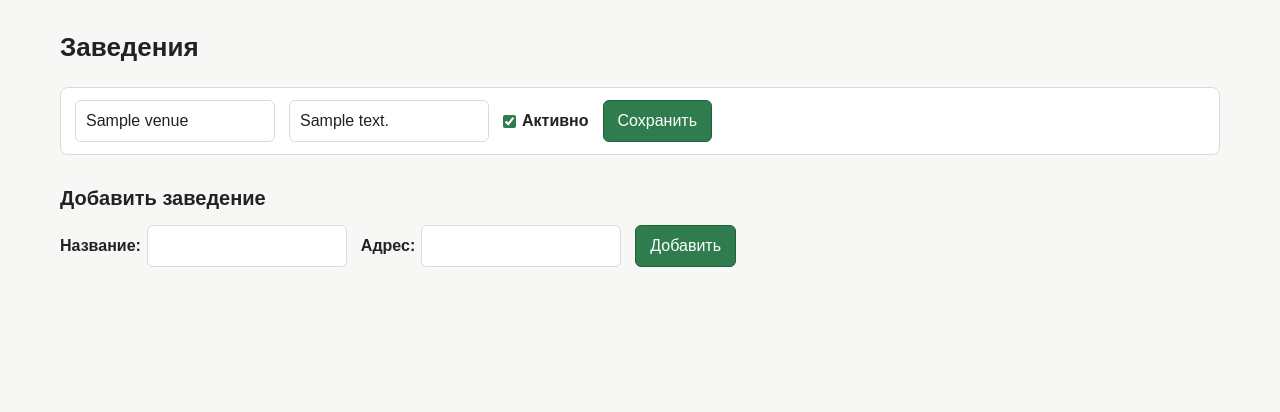
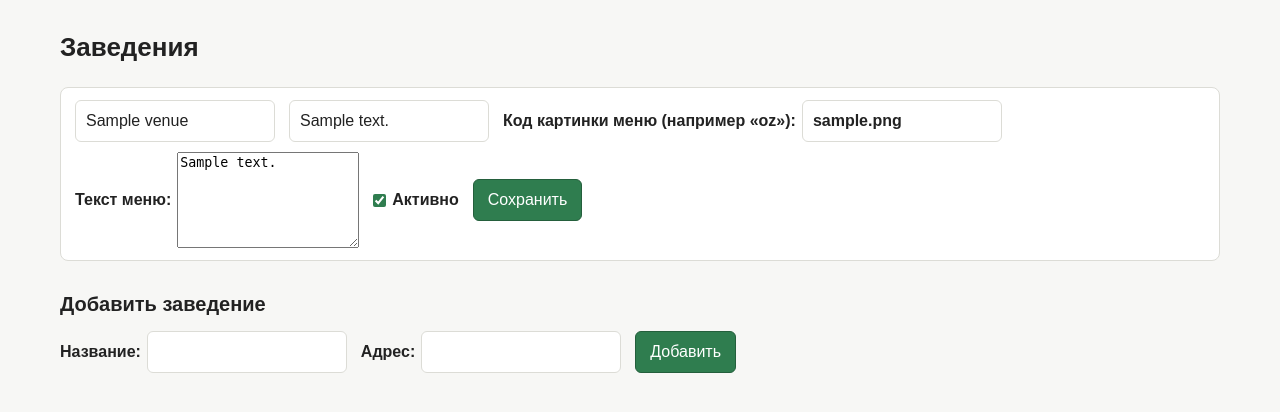
Before and after one commit to oooCAO/UniFood, a PHP site: page /admin/venues.php in a window 1280 px wide. Shown: the part 60-472 px from the top of the page. Run offline with PHP 8.4, Linux system fonts and the light colour scheme; the visitor is signed in with stand-in values (Sample User, id 1); tables that the repository leaves empty hold one stand-in row (values such as "Sample post").

Commit message:
Добавить картинку и текст меню заведения (задача 1, П.3)
venues.menu_image_code хранит только короткий код заведения в имени
файла на market.grsu.by (oz/zah) — сама картинка на сайте перезаливается
каждый день с текущей датой в имени, поэтому полный URL собирается на
лету через buildMenuImageUrl(), а не хранится готовой строкой.
venues.menu_text — текст меню, который вручную заполняет админ.
Миграция database/migrations/2026-11-26-release-1.0.sql — для уже
работающей базы.

```diff
--- a/public/admin/venues.php
+++ b/public/admin/venues.php
@@ -21,6 +21,8 @@ if ($_SERVER['REQUEST_METHOD'] === 'POST') {
         $action = $_POST['action'] ?? '';
         $name = trim($_POST['name'] ?? '');
         $address = trim($_POST['address'] ?? '');
+        $menuImageCode = trim($_POST['menu_image_code'] ?? '');
+        $menuText = trim($_POST['menu_text'] ?? '');
 
         switch ($action) {
             case 'add':
@@ -39,8 +41,12 @@ if ($_SERVER['REQUEST_METHOD'] === 'POST') {
 
                 if ($id <= 0 || $name === '' || $address === '') {
                     $error = 'Название и адрес обязательны.';
+                } elseif ($menuImageCode !== '' && !preg_match('/^[a-zA-Z0-9]{1,10}$/', $menuImageCode)) {
+                    $error = 'Код картинки меню: только латинские буквы и цифры, до 10 символов.';
+                } elseif (mb_strlen($menuText) > 5000) {
+                    $error = 'Текст меню слишком длинный (максимум 5000 символов).';
                 } else {
-                    updateVenue($id, $name, $address, $isActive);
+                    updateVenue($id, $name, $address, $isActive, $menuImageCode, $menuText);
                     header('Location: /admin/venues.php');
                     exit;
                 }
@@ -72,6 +78,14 @@ include __DIR__ . '/admin-header.php';
                 <input type="text" name="name" value="<?= htmlspecialchars($venue['name']) ?>" required>
                 <input type="text" name="address" value="<?= htmlspecialchars($venue['address']) ?>" required>
                 <label>
+                    Код картинки меню (например «oz»):
+                    <input type="text" name="menu_image_code" value="<?= htmlspecialchars($venue['menu_image_code'] ?? '') ?>" maxlength="10" placeholder="oz">
+                </label>
+                <label>
+                    Текст меню:
+                    <textarea name="menu_text" rows="6" placeholder="Показывается на странице меню заведения"><?= htmlspecialchars($venue['menu_text'] ?? '') ?></textarea>
+                </label>
+                <label>
                     <input type="checkbox" name="is_active" value="1" <?= $venue['is_active'] ? 'checked' : '' ?>>
                     Активно
                 </label>
--- a/src/venues.php
+++ b/src/venues.php
@@ -18,7 +18,7 @@ require_once __DIR__ . '/db_mysql.php';
  */
 function listVenues(bool $onlyActive = false): array
 {
-    $sql = 'SELECT id, name, address, is_active, created_at FROM venues';
+    $sql = 'SELECT id, name, address, is_active, menu_image_code, menu_text, created_at FROM venues';
 
     if ($onlyActive) {
         $sql .= ' WHERE is_active = 1';
@@ -59,7 +59,7 @@ function getDefaultVenueId(array $venues): int
 function getVenueById(int $id): ?array
 {
     $stmt = getMysqlConnection()->prepare(
-        'SELECT id, name, address, is_active, created_at FROM venues WHERE id = ?'
+        'SELECT id, name, address, is_active, menu_image_code, menu_text, created_at FROM venues WHERE id = ?'
     );
     $stmt->execute([$id]);
 
@@ -86,20 +86,50 @@ function createVenue(string $name, string $address): int
 }
 
 /**
- * Обновляет заведение: название, адрес и видимость для студентов.
+ * Обновляет заведение: название, адрес, видимость и меню (картинка + текст).
  *
  * @param int $id Id заведения.
  * @param string $name Новое название.
  * @param string $address Новый адрес.
  * @param bool $isActive Показывать ли заведение студентам.
+ * @param string|null $menuImageCode Код заведения для картинки меню
+ *   (например 'oz'), пустая строка сохраняется как null.
+ * @param string|null $menuText Текст меню, пустая строка сохраняется как null.
  * @return bool true, если строка с таким id найдена и обновлена.
  */
-function updateVenue(int $id, string $name, string $address, bool $isActive): bool
-{
+function updateVenue(
+    int $id,
+    string $name,
+    string $address,
+    bool $isActive,
+    ?string $menuImageCode,
+    ?string $menuText
+): bool {
+    $menuImageCode = $menuImageCode !== null && trim($menuImageCode) !== '' ? trim($menuImageCode) : null;
+    $menuText = $menuText !== null && trim($menuText) !== '' ? trim($menuText) : null;
+
     $stmt = getMysqlConnection()->prepare(
-        'UPDATE venues SET name = ?, address = ?, is_active = ? WHERE id = ?'
+        'UPDATE venues SET name = ?, address = ?, is_active = ?, menu_image_code = ?, menu_text = ? WHERE id = ?'
     );
-    $stmt->execute([trim($name), trim($address), $isActive ? 1 : 0, $id]);
+    $stmt->execute([trim($name), trim($address), $isActive ? 1 : 0, $menuImageCode, $menuText, $id]);
 
     return $stmt->rowCount() > 0;
 }
+
+/**
+ * Собирает ссылку на картинку дневного меню заведения с market.grsu.by.
+ *
+ * Картинка на сайте перезаливается каждый день под тем же именем с текущей
+ * датой, поэтому ссылка не хранится в БД целиком, а собирается на лету.
+ *
+ * @param string|null $menuImageCode Код заведения (например 'oz'), как в venues.menu_image_code.
+ * @return string|null Ссылка на картинку или null, если код не задан.
+ */
+function buildMenuImageUrl(?string $menuImageCode): ?string
+{
+    if ($menuImageCode === null || $menuImageCode === '') {
+        return null;
+    }
+
+    return 'https://market.grsu.by/image/catalog/menustolovaya/' . $menuImageCode . date('d.m.Y') . '.jpg';
+}
```
Also changed, not shown: database/init/01_schema.sql (+9 -0 lines), database/init/02_seed.sql (+9 -3 lines), database/migrations/2026-11-26-release-1.0.sql (added, +16 -0 lines).
